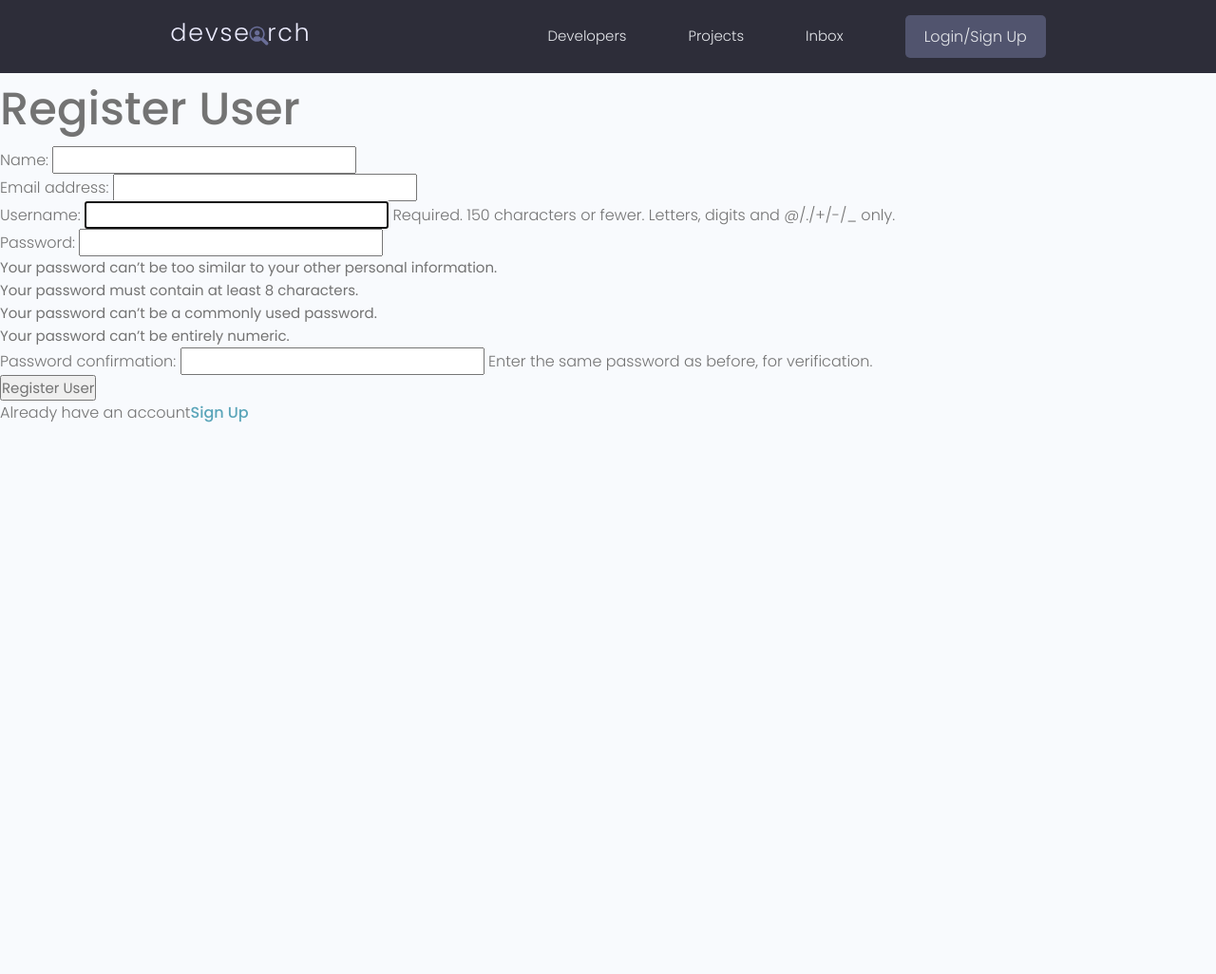
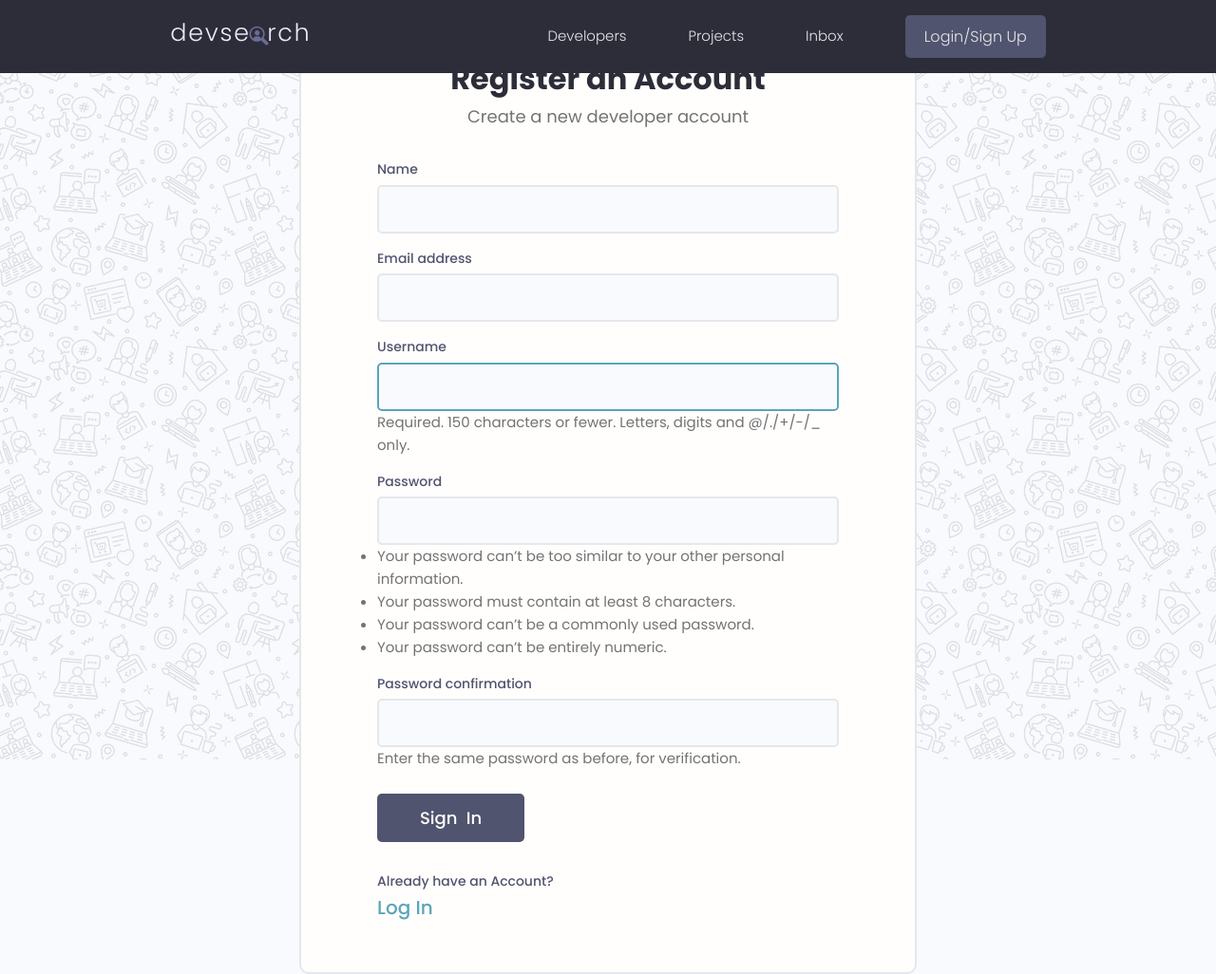
Before and after one commit to vkalcheva/WebBlog, a Django app: page /users/register/ in a window 1280 px wide. Shown: the whole page at 95% size. Before the commit the page ends 445 px from the top, so only its background shows below. Run offline with Django 4.2, Linux system fonts and the light colour scheme; some libraries are stand-ins or nearby versions.

Commit message:
Styling login and register pages

```diff
--- a/projects/templates/projects/project_form.html
+++ b/projects/templates/projects/project_form.html
@@ -4,7 +4,7 @@
     <main class="formPage my-xl">
         <div class="content-box">
             <div class="formWrapper">
-                <a class="backButton" href="#"><i class="im im-angle-left"></i></a>
+                <a class="backButton" href="#"><i class="fa-solid fa-angle-left"></i></a>
                 <br>
                 <form class="form" method="POST" enctype="multipart/form-data">
                     {% csrf_token %}
--- a/templates/main.html
+++ b/templates/main.html
@@ -8,7 +8,7 @@
     <meta name="viewport" content="width=device-width, initial-scale=1.0"/>
 
     <!-- Favicon -->
-    <link rel="shortcut icon" href="images/favicon.ico" type="image/x-icon"/>
+    <link rel="shortcut icon" href="{% static 'images/favicon.ico'%}" type="image/x-icon"/>
     <!-- Icon - IconMonster -->
     <link rel="stylesheet" href="https://cdn.iconmonstr.com/1.3.0/css/iconmonstr-iconic-font.min.css"/>
     <!-- Mumble UI -->
@@ -20,18 +20,29 @@
 <body>
 
 {% include 'navbar.html' %}
+{#{% if messages %}#}
+{#    <ul class="messages">#}
+{#        {% for message in messages %}#}
+{#            <li {% if message.tags %} class="{{ message.tags }}"{% endif %}>{{ message }}</li>#}
+{#        {% endfor %}#}
+{##}
+{#    </ul>#}
+{#{% endif %}#}
 {% if messages %}
-    <ul class="messages">
-        {% for message in messages %}
-            <li {% if message.tags %} class="{{ message.tags }}"{% endif %}>{{ message }}</li>
-        {% endfor %}
+    {% for message in messages %}
+        <div class="alert alert--{{ message.tags }}">
+            <p class="alert__message">{{ message }}</p>
+            <button class="alert__close">x</button>
 
-    </ul>
+        </div>
+    {% endfor %}
 {% endif %}
 {% block content %}
+
 
 {% endblock %}
 
 
 </body>
+<script src="{% static 'uikit/app.js' %}"></script>
 </html>
--- a/users/forms.py
+++ b/users/forms.py
@@ -10,3 +10,9 @@ class CustomUserCreationForm(UserCreationForm):
         labels = {
             'first_name': 'Name',
         }
+
+    def __init__(self, *args, **kwargs):
+        super(CustomUserCreationForm, self).__init__(*args, **kwargs)
+
+        for name, field in self.fields.items():
+            field.widget.attrs.update({'class': 'input'})
--- a/users/templates/users/login_register.html
+++ b/users/templates/users/login_register.html
@@ -1,22 +1,95 @@
 {% extends 'main.html' %}
-
+{% load static %}
 {% block content %}
     {% if page == 'register' %}
-        <h1>Register User</h1>
-        <form action="{% url 'register' %}" method="POST">
-        {% csrf_token %}
-        {{ form.as_p }}
-        <input type="submit" value="Register User">
-        </form>
-        <p>Already have an account<a href="{% url 'login' %}">Sign Up</a></p>
+
+        <div class="auth">
+            <div class="card">
+                <div class="auth__header text-center">
+                    <a href="/">
+                        <img src="{% static 'images/icon.svg' %}" alt="icon"/>
+                    </a>
+                    <h3>Register an Account</h3>
+                    <p>Create a new developer account</p>
+                </div>
+
+                <form action="{% url 'register' %}" method="POST" class="form auth__form">
+                    {% csrf_token %}
+                    {% for field in form %}
+                        <!-- Input:Text -->
+                        <div class="form__field">
+                            <label for="formInput#text">{{ field.label }}</label>
+                            {{ field }}
+                            {% if field.help_text %}
+                                <small>{{ field.help_text }}</small>
+                            {% endif %}
+                            {% for error in field.errors %}
+                                <p style="color: red">{{ error }}</p>
+                            {% endfor %}
+                        </div>
+
+                    {% endfor %}
+
+
+
+                    <div class="auth__actions">
+                        <input class="btn btn--sub btn--lg" type="submit" value="Sign  In"/>
+                    </div>
+                </form>
+                <div class="auth__alternative">
+                    <p>Already have an Account?</p>
+                    <a href="{% url 'login' %}">Log In</a>
+                </div>
+            </div>
+        </div>
     {% else %}
-        <form action="{% url 'login' %}" method="POST">
-            {% csrf_token %}
-            <input type="text" name="username" placeholder="Username">
-            <input type="password" name="password" placeholder="Enter password">
-            <input type="submit" value="Login">
-        <p>Do not have an account<a href="{% url 'register' %}">Sign Up</a></p>
-        </form>
+
+        <div class="auth">
+            <div class="card">
+                <div class="auth__header text-center">
+                    <a href="/">
+                        <img src="{% static 'images/icon.svg' %}" alt="icon"/>
+                    </a>
+                    <h3>Account Login</h3>
+                    <p>Hello Developer, Welcome Back!</p>
+                </div>
+
+                <form action="{% url 'login' %}" method="POST" class="form auth__form">
+                    {% csrf_token %}
+                    <!-- Input:Email -->
+                    <div class="form__field">
+                        <label for="formInput#text">Username: </label>
+                        <input
+                                class="input input--text"
+                                id="formInput#text"
+                                type="text"
+                                name="username"
+                                placeholder="Enter your username..."
+                        />
+                    </div>
+
+                    <!-- Input:Password -->
+                    <div class="form__field">
+                        <label for="formInput#password">Password: </label>
+                        <input
+                                class="input input--password"
+                                id="formInput#passowrd"
+                                type="password"
+                                name="password"
+                                placeholder="••••••••"
+                        />
+                    </div>
+                    <div class="auth__actions">
+                        <input class="btn btn--sub btn--lg" type="submit" value="Log In"/>
+                        <a href="forgetpassword.html">Forget Password?</a>
+                    </div>
+                </form>
+                <div class="auth__alternative">
+                    <p>Don’t have an Account?</p>
+                    <a href="{% url 'register' %}">Sign Up</a>
+                </div>
+            </div>
+        </div>
     {% endif %}
 
 
--- a/users/views.py
+++ b/users/views.py
@@ -30,7 +30,7 @@ def login_user(request):
 
 def logout_user(request):
     logout(request)
-    messages.error(request, 'User was logged out')
+    messages.info(request, 'User was logged out')
     return redirect('login')
 
 
```
Also changed, not shown: templates/login.html (added, +67 -0 lines), templates/signup.html (added, +89 -0 lines), db.sqlite3, static/images/icon.svg (added), static/images/pattern.jpg (added), 1 other file.
